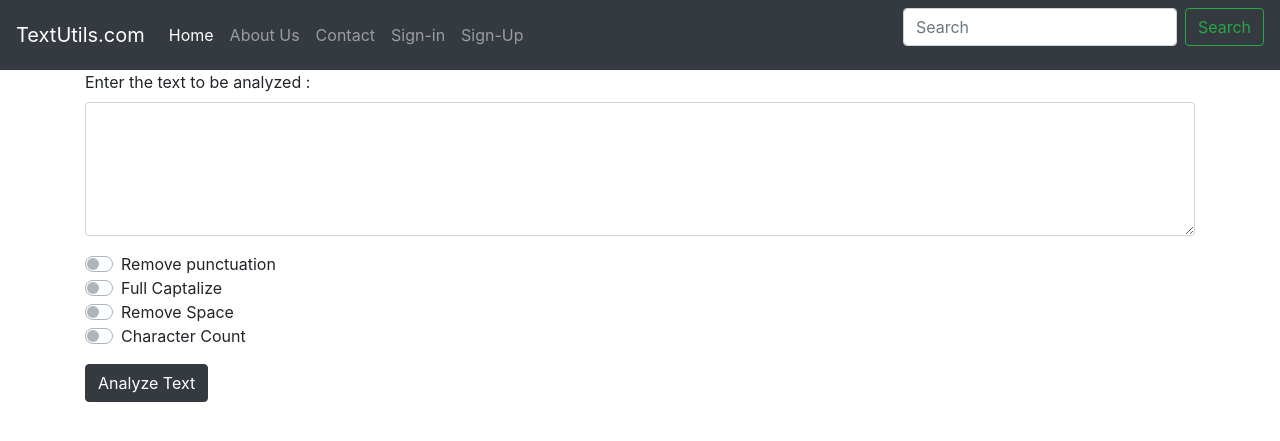
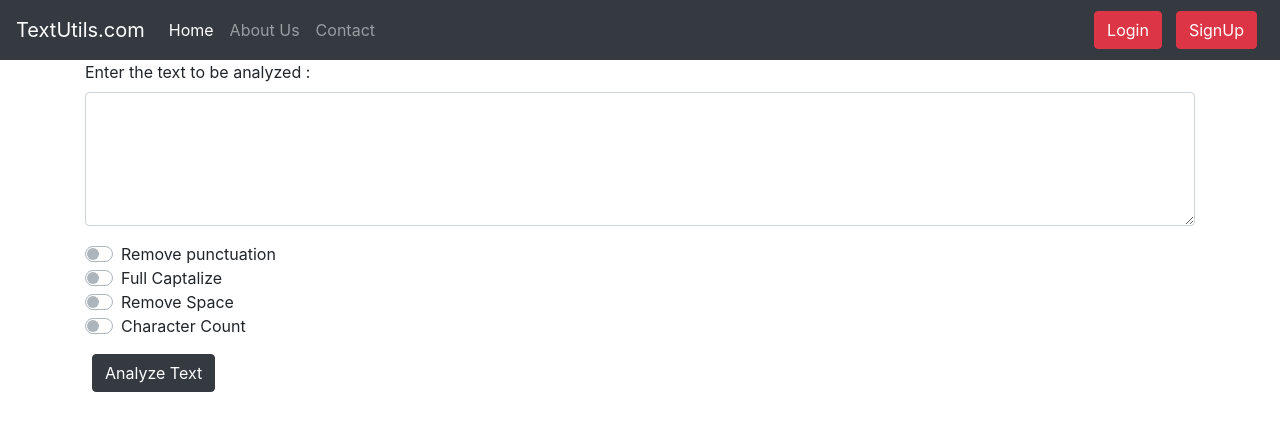
Before and after one commit to aadigithub/TextUtils, a Django app: page / in a window 1280 px wide. Shown: the top 441 px of the page. Run offline with Django 3.2, Linux system fonts and the light colour scheme; some libraries are stand-ins or nearby versions.

Commit message:
Update index.html

```diff
--- a/templates/index.html
+++ b/templates/index.html
@@ -9,6 +9,12 @@
   <script src="https://ajax.googleapis.com/ajax/libs/jquery/3.5.1/jquery.min.js"></script>
   <script src="https://cdnjs.cloudflare.com/ajax/libs/popper.js/1.16.0/umd/popper.min.js"></script>
   <script src="https://maxcdn.bootstrapcdn.com/bootstrap/4.5.0/js/bootstrap.min.js"></script>
+        <style>
+            .btn {
+            margin: 3px 7px;
+            }
+
+        </style>
     </head>
     <body>
         <nav class="navbar navbar-expand-lg navbar-dark bg-dark">
@@ -19,27 +25,24 @@
           <div class="collapse navbar-collapse" id="navbarNav">
             <ul class="navbar-nav">
               <li class="nav-item active">
-        <a class="nav-link" href="#">Home <span class="sr-only">(current)</span></a>
+                <a class="nav-link" href="">Home <span class="sr-only">(current)</span></a>
               </li>
               <li class="nav-item">
-        <a class="nav-link" href="#">About Us</a>
+                <a class="nav-link" href="aboutus">About Us</a>
               </li>
               <li class="nav-item">
-        <a class="nav-link" href="#">Contact</a>
+                <a class="nav-link" href="contact.html">Contact</a>
               </li>
-      <li class="nav-item">
-        <a class="nav-link " href="#" tabindex="-1" aria-disabled="true">Sign-in</a>
-      </li>
-        <li class="nav-item">
-        <a class="nav-link " href="#" tabindex="-1" aria-disabled="true">Sign-Up</a>
-      </li>
+
             </ul>
             </div>
-         <form class="form-inline">
-    <input class="form-control mr-sm-2" type="search" placeholder="Search" aria-label="Search">
-    <button class="btn btn-outline-success my-2 my-sm-0" type="submit">Search</button>
-  </form>
+
+        <button type="button" class="btn btn-danger" data-toggle="modal" data-target="#loginModal">Login</button>
+        <button type="button" class="btn btn-danger" data-toggle="modal" data-target="#signupModal">SignUp</button>
     </nav>
+
+
+
     <div class="container">
     <form method="post" action="/analyze">
     {% csrf_token %}
@@ -70,6 +73,85 @@
 
     {% block main %}
     {% endblock %}
+
+
+        <!--        Login modal-->
+
+        <div class="modal fade" id="loginModal" tabindex="-1" role="dialog" aria-labelledby="loginModalLabel" aria-hidden="true">
+  <div class="modal-dialog" role="document">
+    <div class="modal-content">
+
+          <div class="modal-header">
+                    <h5 class="modal-title" id="loginModalLabel">Login into your account</h5>
+                    <button type="button" class="close" data-dismiss="modal" aria-label="Close">
+                        <span aria-hidden="true">&times;</span>
+                    </button>
                 </div>
+          <div class="modal-body">
+                    <form>
+                        <div class="form-group">
+                            <label for="loginInputEmail1"><b>Email </b></label>
+                            <input type="email" class="form-control" id="loginInputEmail1"
+                                aria-describedby="emailHelp" placeholder="Enter email">
+                            <!-- <small id="emailHelp" class="form-text text-muted">We'll never share your email with anyone else.</small> -->
+                        </div>
+                        <div class="form-group">
+                            <label for="loginInputPassword1"><b>Password</b></label>
+                            <input type="password" class="form-control" id="loginInputPassword1"
+                                placeholder="Enter password">
+                        </div>
+                        <div class="form-group form-check">
+                            <input type="checkbox" class="form-check-input" id="loginCheck1">
+                            <label class="form-check-label" for="loginCheck1">Remember me</label>
+                        </div>
+                        <button type="submit" class="btn btn-danger">Submit</button>
+                    </form>
+                </div>
+
+    </div>
+  </div>
+</div>
+        <!--        Signup modal-->
+        <div class="modal fade" id="signupModal" tabindex="-1" role="dialog" aria-labelledby="signupModalLabel"
+        aria-hidden="true">
+        <div class="modal-dialog">
+            <div class="modal-content">
+                <div class="modal-header">
+                    <h5 class="modal-title" id="signupModalLabel">SignUp</h5>
+                    <button type="button" class="close" data-dismiss="modal" aria-label="Close">
+                        <span aria-hidden="true">&times;</span>
+                    </button>
+                </div>
+                <div class="modal-body">
+                    <form>
+                        <div class="form-group">
+                            <label for="signupInputFullName1"><b>Full Name</b></label>
+                            <input type="FullName" class="form-control" id="signupInputFullName1"
+                                placeholder="Enter FullName">
+                        </div>
+                        <div class="form-group">
+                            <label for="signupInputEmail1"><b>Email </b></label>
+                            <input type="email" class="form-control" id="signupInputEmail1"
+                                aria-describedby="emailHelp" placeholder="Enter email">
+
+                        </div>
+                        <div class="form-group">
+                            <label for="signupInputPassword1"><b>Password</b></label>
+                            <input type="password" class="form-control" id="signupInputpassword1" placeholder="Enter password">
+                        </div>
+
+                        <div class="form-group">
+                            <label for="signupInputPassword2"><b>Confirm password</b></label>
+                            <input type="password" class="form-control" id="signupInputpassword2"
+                                placeholder="Enter previous password">
+                        </div>
+                        <button type="submit" class="btn btn-danger">Submit</button>
+                    </form>
+                </div>
+
+            </div>
+        </div>
+    </div>
+
     </body>
     </html>
```
Lines whose indentation alone changed are shown as unchanged.
